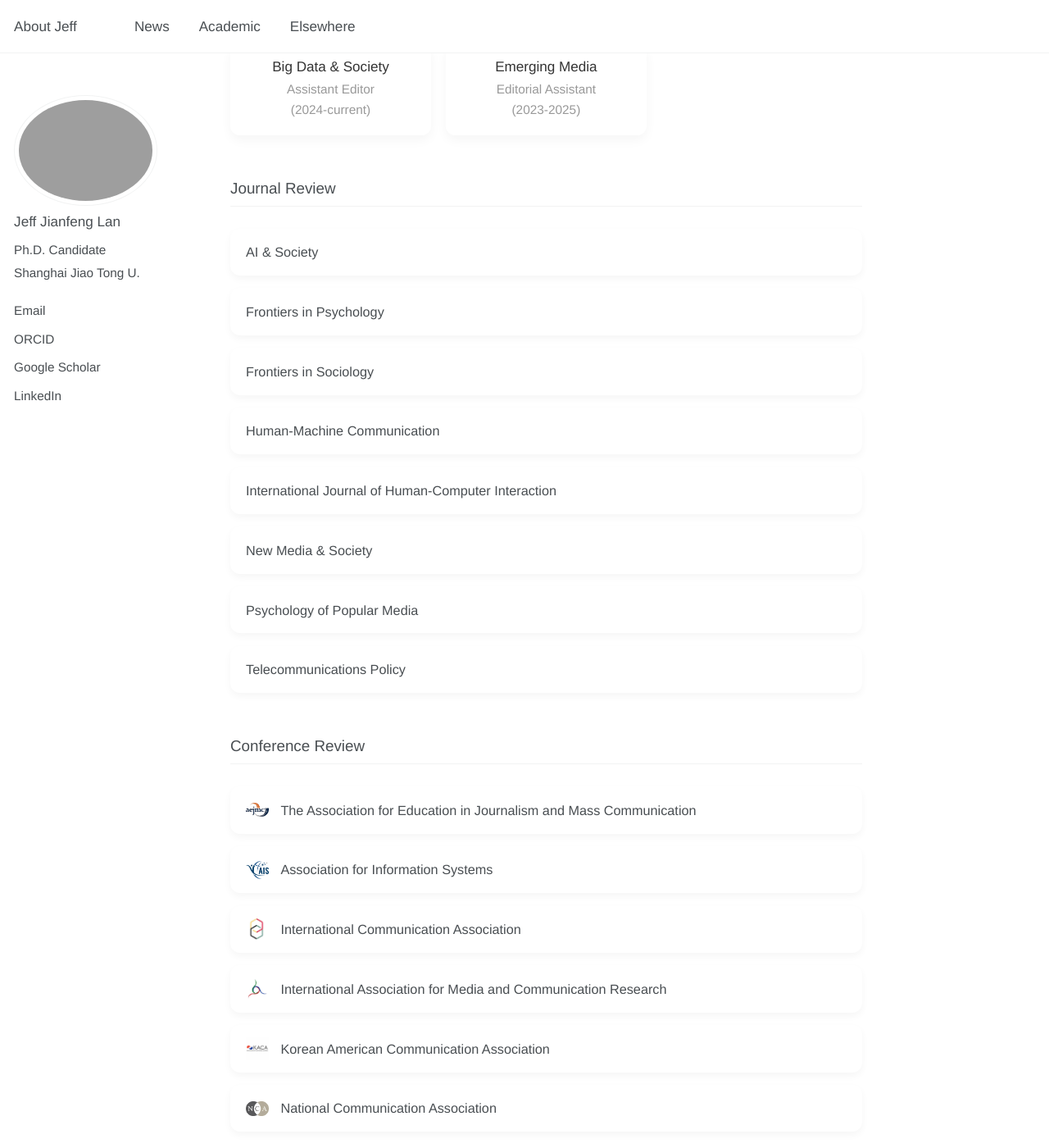
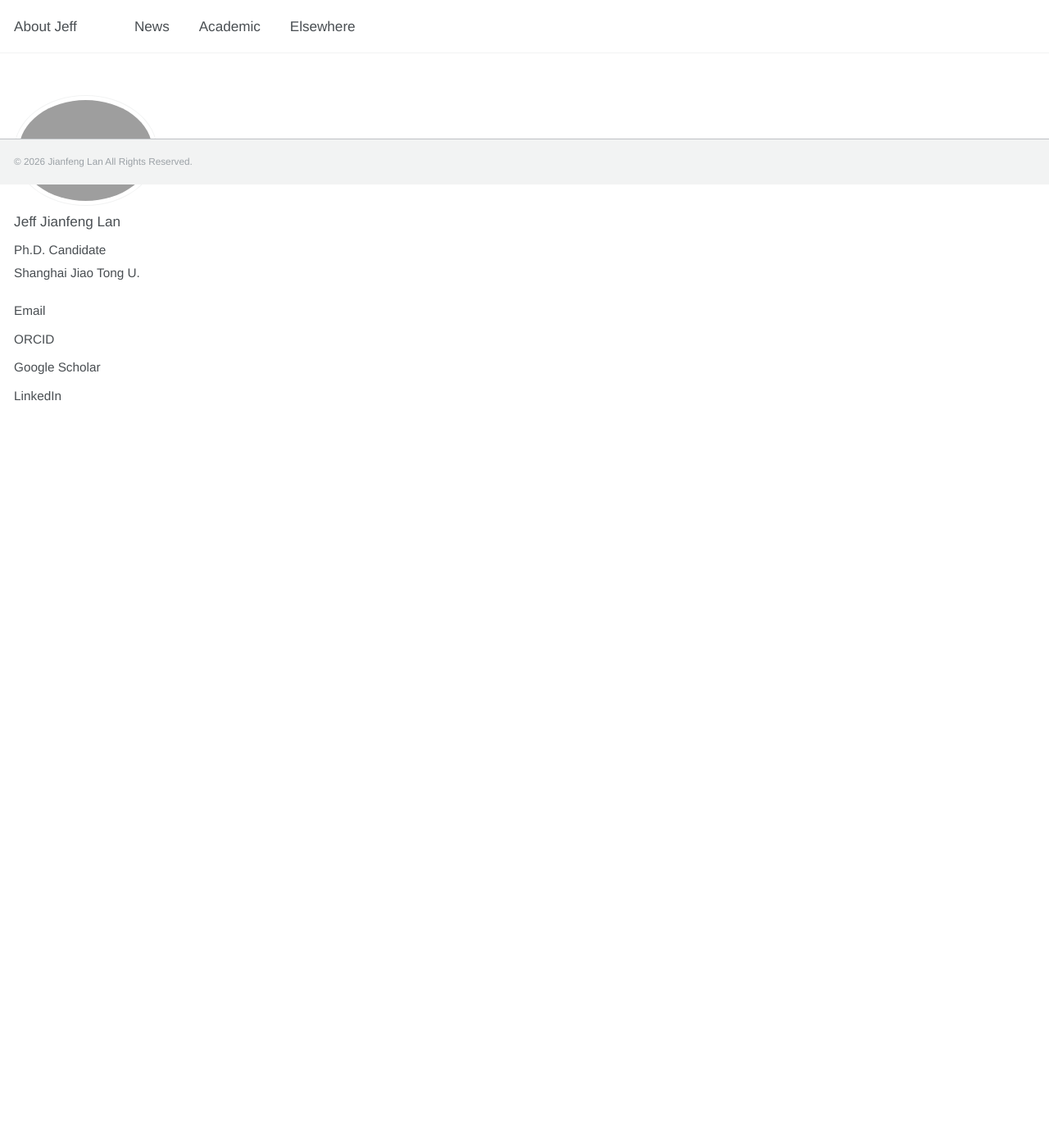
Before and after one commit to jianfenglan/jianfenglan.github.io, a Jekyll site: the page built from academic.md, in a window 1280 px wide and 1400 px high, scrolled down 2662 px. Shown: the whole window at 82% size. Built offline with Jekyll 4.4.1, drawn with Linux system fonts in a browser that asks for light colours.

Commit message:
Update academic.md

```diff
--- a/academic.md
+++ b/academic.md
@@ -413,116 +413,3 @@
         </div>
     </div>
 </div>
-
-<h2>Editorial Duties</h2>
-<div class="gallery-grid">
-    <div class="gallery-card">
-        <div class="gallery-content">
-            <span class="gallery-title">Big Data & Society</span>
-            <span class="auxiliary-text">Assistant Editor<br>(2024-current)</span>
-        </div>
-    </div>
-
-    <div class="gallery-card">
-        <div class="gallery-content">
-            <span class="gallery-title">Emerging Media</span>
-            <span class="auxiliary-text">Editorial Assistant<br>(2023-2025)</span>
-        </div>
-    </div>
-</div>
-
-<h2>Journal Review</h2>
-<div class="review-list">
-    <div class="review-card">
-        <div>
-            <span>AI & Society</span>
-        </div>
-    </div>
-
-    <div class="review-card">
-        <div>
-            <span>Frontiers in Psychology</span>
-        </div>
-    </div>
-
-    <div class="review-card">
-        <div>
-            <span>Frontiers in Sociology</span>
-        </div>
-    </div>
-
-    <div class="review-card">
-        <div>
-            <span>Human-Machine Communication</span>
-        </div>
-    </div>
-
-    <div class="review-card">
-        <div>
-            <span>International Journal of Human-Computer Interaction</span>
-        </div>
-    </div>
-
-    <div class="review-card">
-        <div>
-            <span>New Media & Society</span>
-        </div>
-    </div>
-
-    <div class="review-card">
-        <div>
-            <span>Psychology of Popular Media</span>
-        </div>
-    </div>
-
-    <div class="review-card">
-        <div>
-            <span>Telecommunications Policy</span>
-        </div>
-    </div>
-</div>
-
-<h2>Conference Review</h2>
-<div class="review-list">
-    <div class="review-card">
-        <img src="/images/logo/AEJMC.jpeg" class="conference-logo">
-        <div>
-            <span>The Association for Education in Journalism and Mass Communication</span>
-        </div>
-    </div>
-
-    <div class="review-card">
-        <img src="/images/logo/AIS.png" class="conference-logo">
-        <div>
-            <span>Association for Information Systems</span>
-        </div>
-    </div>
-
-    <div class="review-card">
-        <img src="/images/logo/ICA.png" class="conference-logo">
-        <div>
-            <span>International Communication Association</span>
-        </div>
-    </div>
-
-    <div class="review-card">
-        <img src="/images/logo/IAMCR1.png" class="conference-logo">
-        <div>
-            <span>International Association for Media and Communication Research</span>
-        </div>
-    </div>
-
-    <div class="review-card">
-        <img src="/images/logo/KACA.png" class="conference-logo">
-        <div>
-            <span>Korean American Communication Association</span>
-        </div>
-    </div>
-
-    <div class="review-card">
-        <img src="/images/logo/NCA.jpeg" class="conference-logo">
-        <div>
-            <span>National Communication Association</span>
-        </div>
-    </div>
-</div>
```
